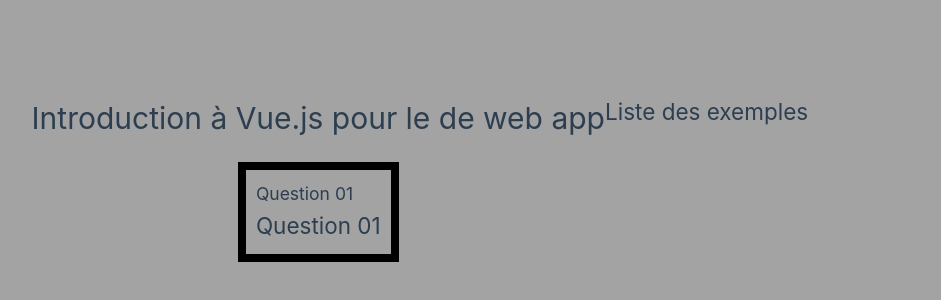
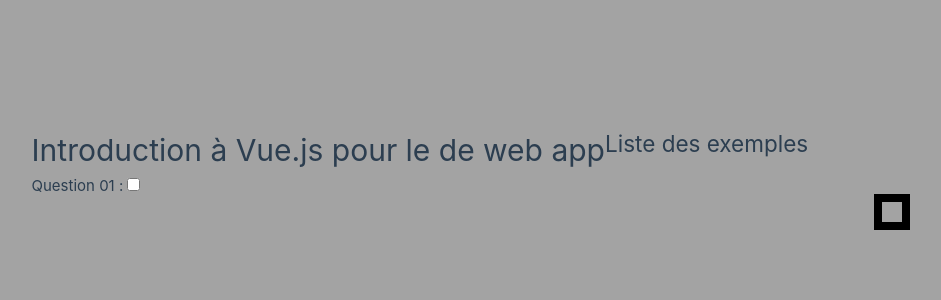
Before and after one commit to prof-moevus/sae_2025_vuejs, a Vue app: page / in a window 1280 px wide. Shown: the part 212-512 px from the top of the page, without its empty margins (35-976 px from the left). Built offline with nearby package versions, Linux system fonts and the light colour scheme.

Commit message:
Demonstrate conditionnal renderind

```diff
--- a/src/App.vue
+++ b/src/App.vue
@@ -1,14 +1,24 @@
 <script setup>
+import {ref} from 'vue'
 import Question01 from "@/components/Question01.vue";
+
+const showQuestion01 = ref(false);
+function myLog() {
+  console.log("DB 8764: " + showQuestion01.value);
+}
 </script>
 
 <template>
 <h1> Introduction à Vue.js pour le de web app</h1>
 
   <h2>Liste des exemples</h2>
+    <div>
+      <label for="Question01">Question 01 : </label>
+      <input v-model="showQuestion01" id="Question01" @click="myLog" type="checkbox" name="Question01">
+    </div>
+
   <div class="exemple">
-  <h3>Question 01</h3>
-  <Question01/>
+    <Question01 v-if="showQuestion01"/>
   </div>
 
 </template>
--- a/src/components/Question01.vue
+++ b/src/components/Question01.vue
@@ -1,13 +1,24 @@
 <script setup>
-import { ref } from 'vue'
-const answer = ref('A')
+import {ref} from 'vue'
+
+const answer = ref('B')
 </script>
 
 <template>
   <h2>Question 01</h2>
-
-
-
+  <p v-if="answer === 'A'">
+    C'est A.
+  </p>
+  <h2 v-else-if="answer === 'B'">
+    C'est B.
+  </h2>
+  <div v-else-if="answer === 'C'">
+    C'est C.
+  </div>
+  <div v-else>
+    Ce n'est ni A, ni B, ni C.
+  </div>
+  <p>fin du quiz.</p>
 </template>
 
 <style scoped>
```
